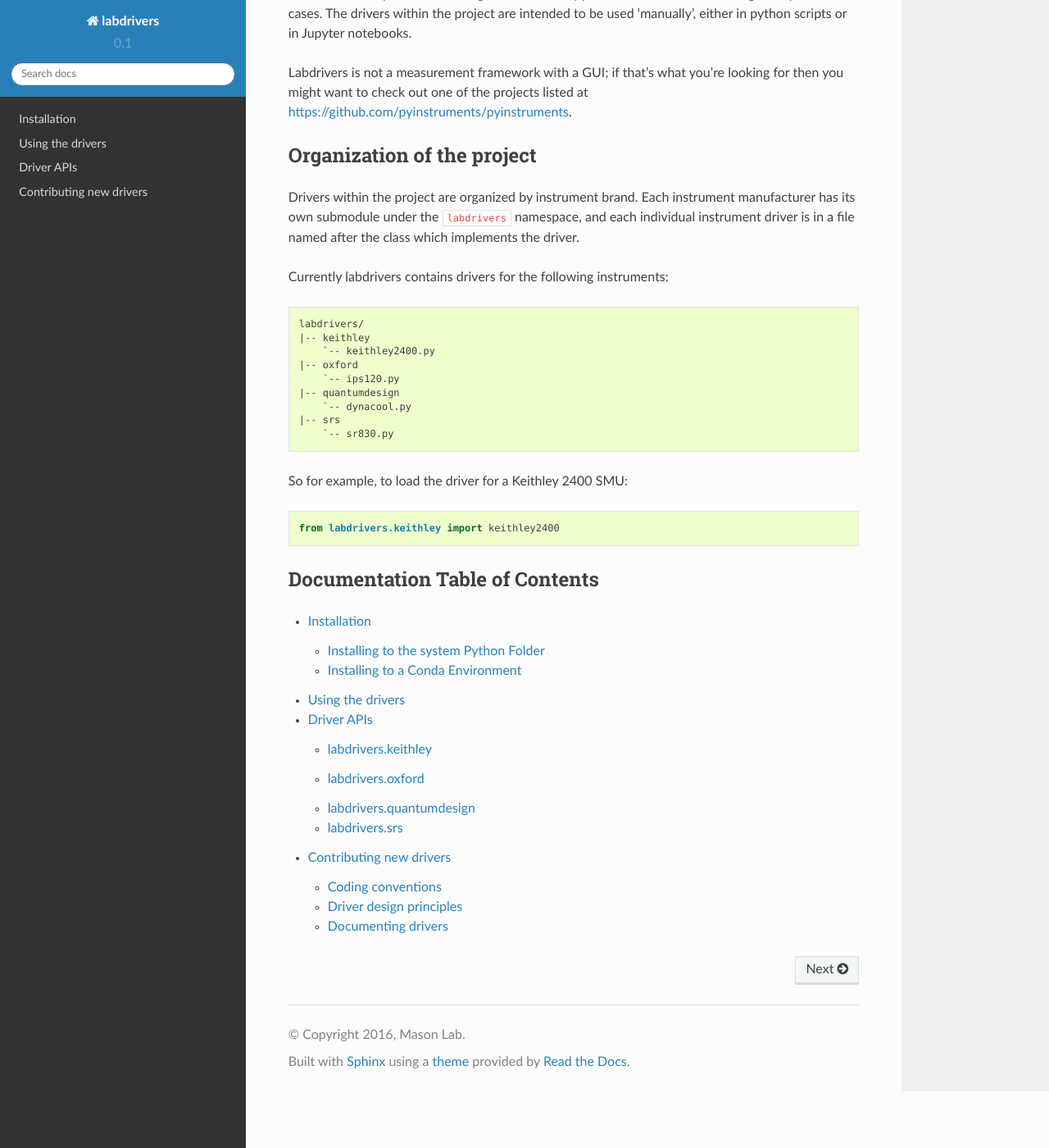
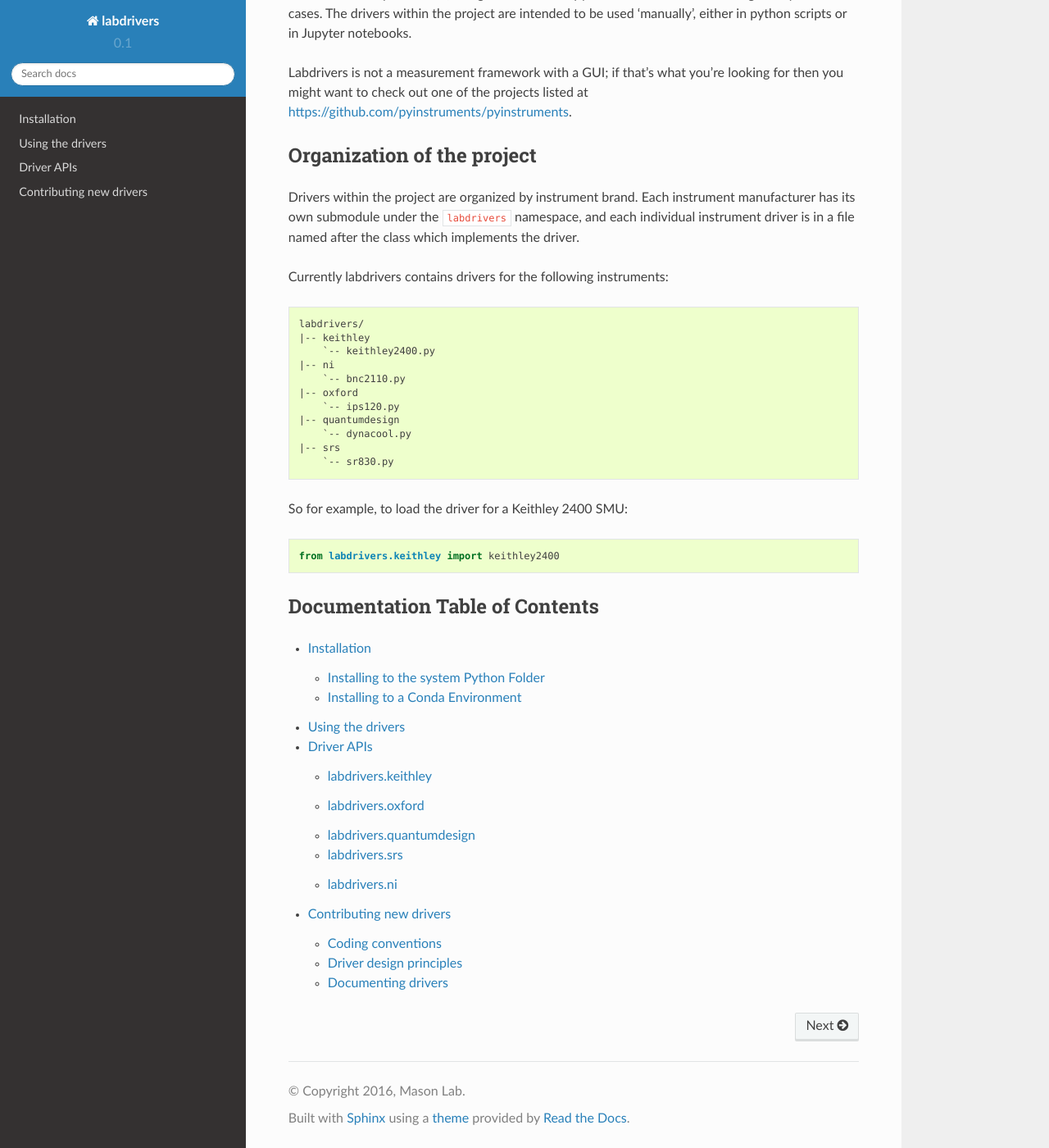
Before and after one commit to masonlab/labdrivers, a Sphinx documentation site: the page built from docs/index.rst, in a window 1280 px wide and 1400 px high, scrolled down 275 px. Shown: the whole window at 82% size. Built offline with Sphinx 7.4.7 and the Read the Docs theme 2.0.0, drawn with Linux system fonts in a browser that asks for light colours.

Commit message:
documentation, bugfix for DAC

```diff
--- a/docs/index.rst
+++ b/docs/index.rst
@@ -24,6 +24,8 @@ Currently labdrivers contains drivers for the following instruments::
 	labdrivers/
 	|-- keithley
 	    `-- keithley2400.py
+	|-- ni
+	    `-- bnc2110.py
 	|-- oxford
 	    `-- ips120.py
 	|-- quantumdesign
--- a/docs/moduleapis.rst
+++ b/docs/moduleapis.rst
@@ -9,3 +9,4 @@ Driver APIs
    labdrivers.oxford
    labdrivers.quantumdesign
    labdrivers.srs
+   labdrivers.ni
```
Also changed, not shown: docs/labdrivers.ni.rst (added, +11 -0 lines), 1 other file.
